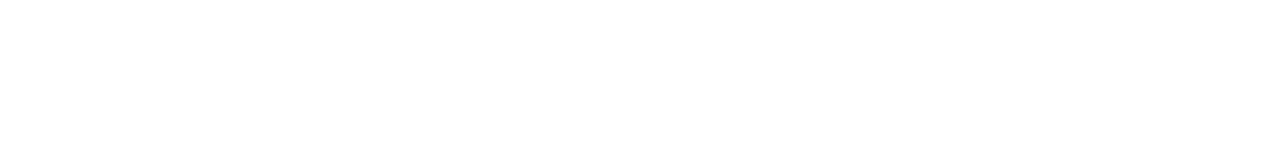
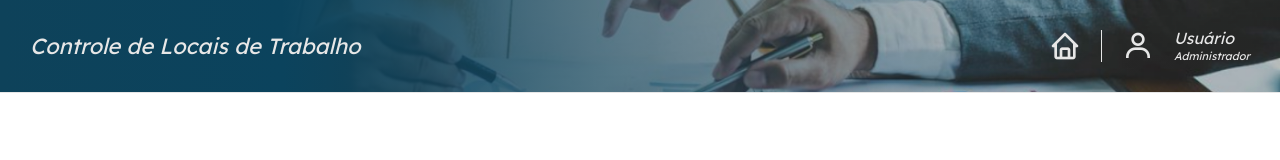
Before and after one commit to Gabrielhidro/Obuc-Frontend-test, a plain HTML site: page index.html in a window 1280 px wide. Drawn offline with nearby package versions, Linux system fonts and the light colour scheme.

Commit message:
Create Header

```diff
--- a/index.html
+++ b/index.html
@@ -23,7 +23,19 @@
 </head>
 
 <body>
-
+  <header>
+    <h1>
+      Controle de Locais de Trabalho
+    </h1>
+    <div class="login-icons">
+      <i class='button-login bx bx-home'></i>
+      <i class='button-login bx bx-user'></i>
+      <div class="login-info">
+        <h3>Usuário</h3>
+        <p>Administrador</p>
+      </div>
+    </div>
+  </header>
 </body>
 
 </html>
--- a/styles/style.css
+++ b/styles/style.css
@@ -0,0 +1,53 @@
+header {
+  background:  linear-gradient(
+    to right, rgb(14 66 90) 0%,
+    rgb(11 67 93) 22%,
+    rgb(0 0 0 / 17%) 80% ),
+    url(/assets/bg-header.png) no-repeat center 100%;
+
+  display: flex;
+  align-items: center;
+  justify-content: space-between;
+  background-size: cover;
+  padding: 3rem 3rem;
+  border-bottom: 1px solid var(--white-medium);
+}
+
+header h1 {
+  color: var(--white-medium);
+  font-size: 2.2rem;
+  font-style: italic;
+  font-family: 'Lexend', sans-serif;
+}
+
+header .login-icons {
+  display: flex;
+  color: var(--white-medium);
+  gap: 2rem;
+}
+
+header .login-icons i {
+  font-size: 3.2rem;
+  display: flex;
+}
+
+header .login-icons i + i {
+  border-left: 1px solid var(--white-medium);
+  padding-left: 2rem;
+}
+
+header .login-icons .login-info {
+  display: flex;
+  flex-direction: column;
+  justify-content: space-between;
+  font-style: italic;
+  font-family: 'Lexend', sans-serif;
+}
+
+header .login-icons .login-info h3 {
+  font-size: 1.6rem;
+}
+
+header .login-icons .login-info p {
+  font-size: 1.1rem;
+}
```
